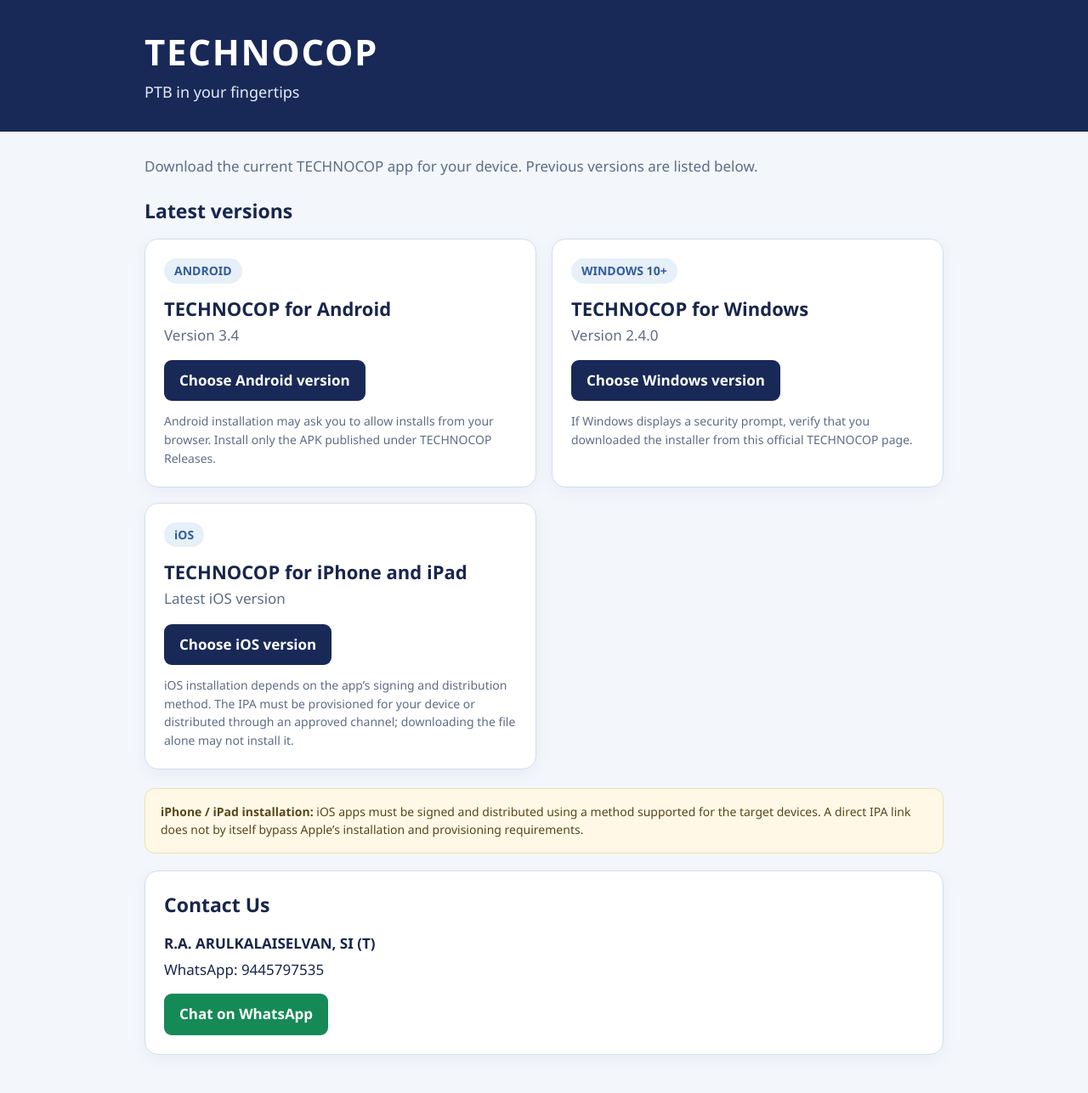
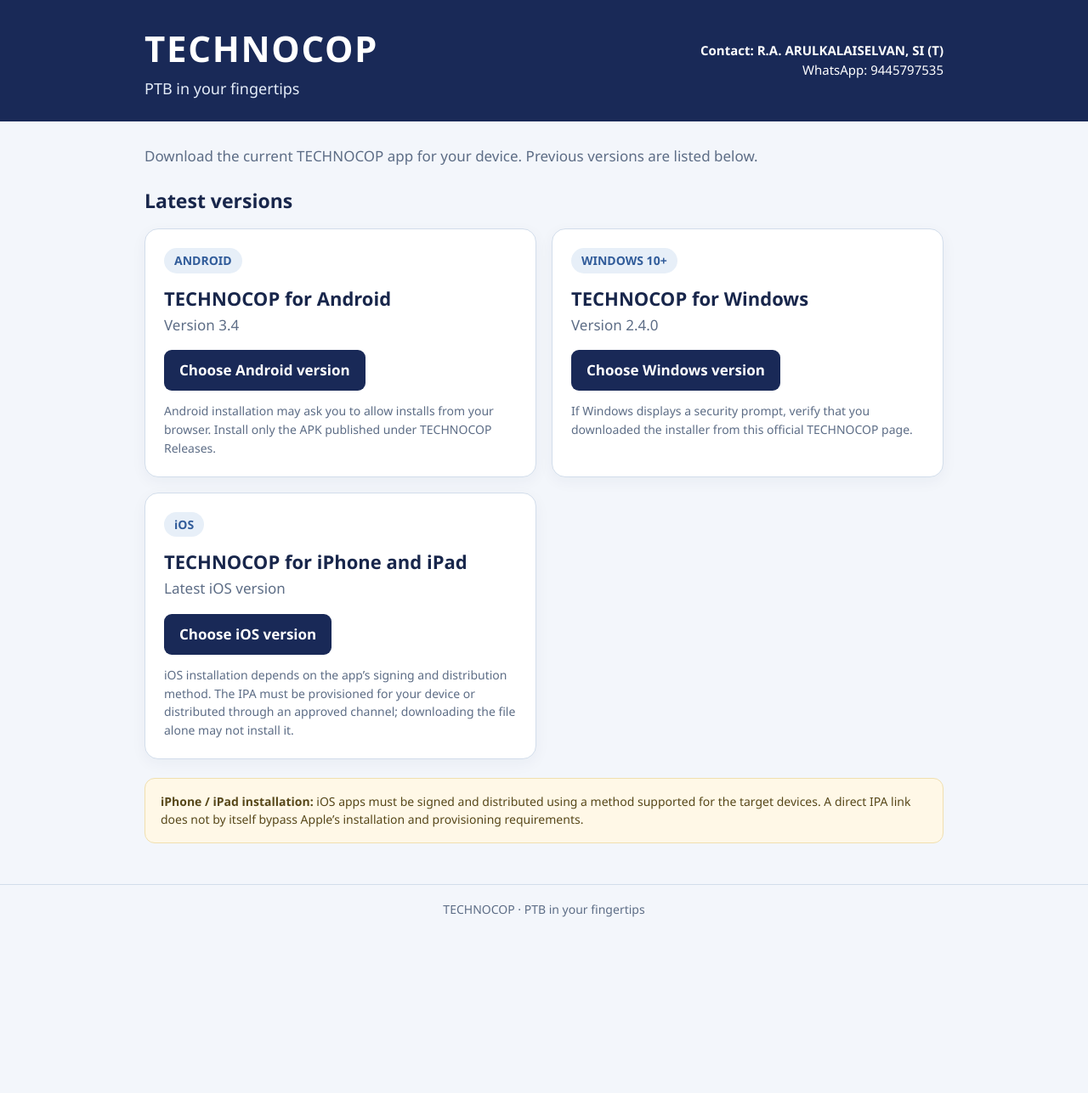
Before and after one commit to ptbcoitcell/TECHNOCOP-Downloads, a plain HTML site: page index.html in a window 1280 px wide. Shown: the top 1287 px of the page at 85% size. After the commit the page ends 1100 px from the top, so only its background shows below. Drawn offline with Linux system fonts and the light colour scheme.

Commit message:
Update index.html

```diff
--- a/index.html
+++ b/index.html
@@ -10,10 +10,15 @@
     :root{color-scheme:light;--navy:#192957;--blue:#315c9a;--pale:#e7eff8;--ink:#18264b;--muted:#5d6d86;--line:#d2ddeb;--white:#fff}
     *{box-sizing:border-box}
     body{margin:0;background:#f3f6fb;color:var(--ink);font:17px/1.55 "Segoe UI",Arial,sans-serif}
-    .top{background:var(--navy);color:#fff;padding:28px 20px 32px}
+    .top{background:var(--navy);color:#fff;padding:24px 20px}
     .wrap{width:min(940px,100% - 32px);margin:auto}
+    .top-inner{display:flex;justify-content:space-between;align-items:center;gap:20px}
     .brand{font-size:clamp(28px,5vw,42px);font-weight:750;letter-spacing:.04em;margin:0}
     .tagline{font-size:18px;color:#e4ecf8;margin:2px 0 0}
+    .top-contact{text-align:right;color:#fff;font-size:15px}
+    .top-contact strong{display:block}
+    .top-contact a{color:#fff;text-decoration:none}
+    .top-contact a:hover{text-decoration:underline}
     main{padding:28px 0 48px}
     .intro{margin:0 0 22px;color:var(--muted)}
     .section-title{font-size:23px;margin:0 0 14px}
@@ -33,19 +38,15 @@
     .release span{font-size:14px;color:var(--muted)}
     .text-link{color:var(--blue);font-weight:700;white-space:nowrap}
     .notice{margin-top:22px;padding:16px 18px;border-radius:12px;background:#fff8e7;border:1px solid #f0dfae;color:#574719;font-size:14px}
-    .contact{margin-top:20px}
-    .contact p{margin:5px 0}
-    .contact .button{margin-top:10px;background:#168a56}
-    .contact .button:hover{background:#117247}
     footer{text-align:center;padding:18px;color:var(--muted);font-size:14px;border-top:1px solid var(--line)}
-    @media(max-width:520px){.release{align-items:flex-start;flex-direction:column;gap:6px}.top{padding-top:22px}}
+    @media(max-width:520px){.release{align-items:flex-start;flex-direction:column;gap:6px}.top-inner{align-items:flex-start;flex-direction:column}.top-contact{text-align:left}}
   </style>
 </head>
 <body>
   <header class="top">
-    <div class="wrap">
-      <h1 class="brand">TECHNOCOP</h1>
-      <p class="tagline">PTB in your fingertips</p>
+    <div class="wrap top-inner">
+      <div><h1 class="brand">TECHNOCOP</h1><p class="tagline">PTB in your fingertips</p></div>
+      <div class="top-contact"><strong>Contact: R.A. ARULKALAISELVAN, SI (T)</strong><a href="https://wa.me/919445797535" target="_blank" rel="noopener noreferrer">WhatsApp: 9445797535</a></div>
     </div>
   </header>
   <main class="wrap">
@@ -76,12 +77,6 @@
     </div>
 
     <aside class="notice"><strong>iPhone / iPad installation:</strong> iOS apps must be signed and distributed using a method supported for the target devices. A direct IPA link does not by itself bypass Apple’s installation and provisioning requirements.</aside>
-    <section class="card contact" aria-labelledby="contact-title">
-      <h2 class="section-title" id="contact-title">Contact Us</h2>
-      <p><strong>R.A. ARULKALAISELVAN, SI (T)</strong></p>
-      <p>WhatsApp: 9445797535</p>
-      <a class="button" href="https://wa.me/919445797535" target="_blank" rel="noopener noreferrer">Chat on WhatsApp</a>
-    </section>
   </main>
   <footer>TECHNOCOP · PTB in your fingertips</footer>
 </body>
```
